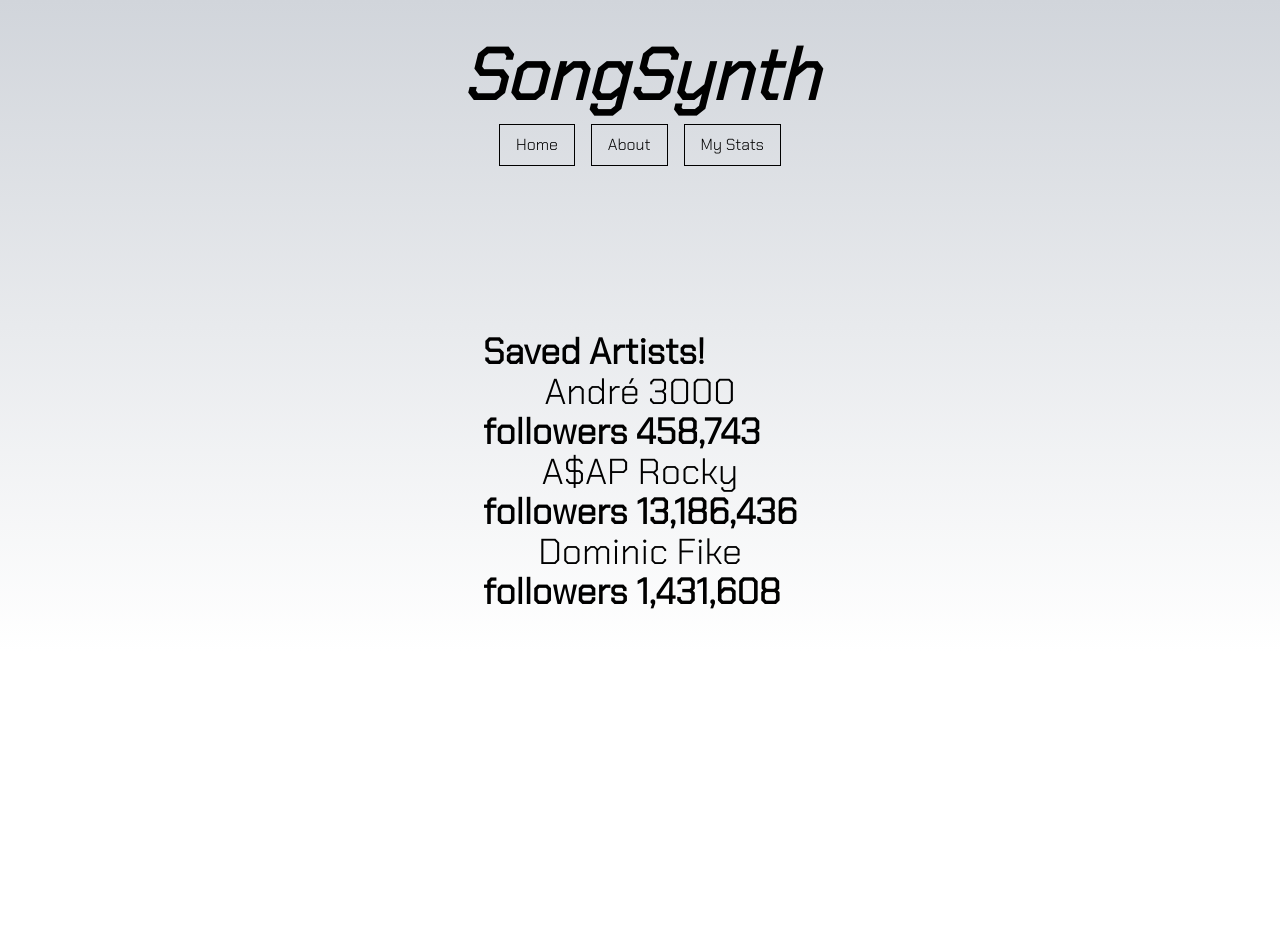
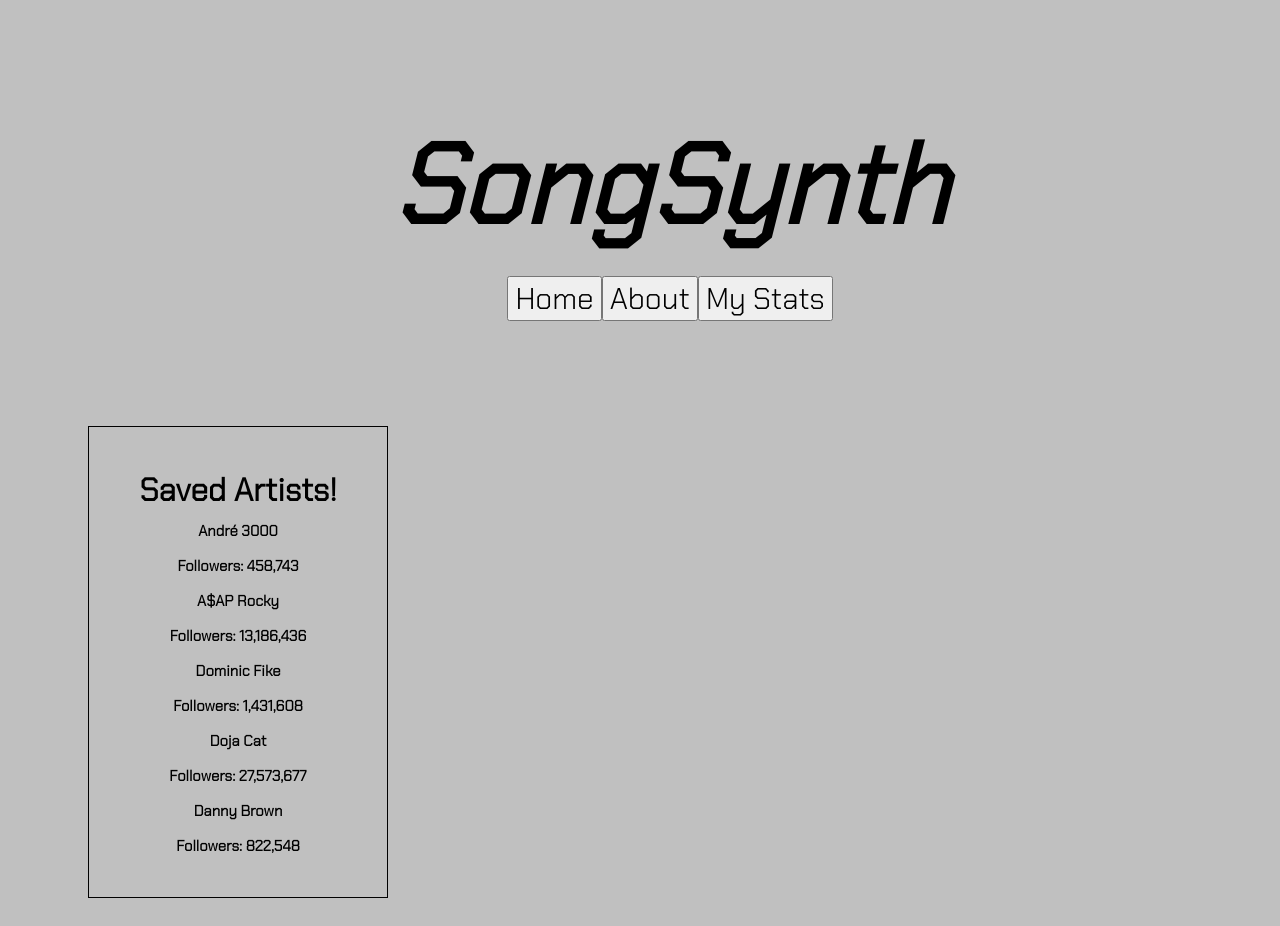
Before and after one commit to Dominik137/Song-Synth-React-Project, a React (Vite) app: page /my-stats in a window 1280 px wide. Before the commit the page ends 800 px from the top, so only its background shows below. Built offline with nearby package versions, Linux system fonts and the light colour scheme; data requests are answered from the project's data file.

Commit message:
changed css

```diff
--- a/db.json
+++ b/db.json
@@ -29,6 +29,26 @@
       },
       "followers": 1431608,
       "id": 6
+    },
+    {
+      "name": "Doja Cat",
+      "image": {
+        "height": 640,
+        "url": "https://i.scdn.co/image/ab6761610000e5eb7f6d6cac38d494e87692af99",
+        "width": 640
+      },
+      "followers": 27573677,
+      "id": 7
+    },
+    {
+      "name": "Danny Brown",
+      "image": {
+        "height": 640,
+        "url": "https://i.scdn.co/image/ab6761610000e5eb196db1757e46efbecd7314c6",
+        "width": 640
+      },
+      "followers": 822548,
+      "id": 8
     }
   ]
 }
--- a/src/App.jsx
+++ b/src/App.jsx
@@ -10,7 +10,7 @@ function App() {
 
  return (
     <>
-    <div className='bg-gradient-to-b from-gray-300 to-transparent p-10 p-full grid gap-3 grid-cols-3 grid-rows-2 '>
+    <div className='container'>
      <BrowserRouter>
       <Header />
       <Routes>
--- a/src/CSS/App.css
+++ b/src/CSS/App.css
@@ -0,0 +1,63 @@
+.button{
+    font-family: 'Chakra Petch', sans-serif;
+    position: relative;
+    bottom: 80px;
+    font-size: 30px;
+    text-decoration: none;
+}
+
+.button:hover{
+    background-color: #4CAF50; /* change the background color */
+    color: white;
+    cursor: pointer;
+}
+
+.saveButton{
+    font-family: 'Chakra Petch', sans-serif;
+    position: relative;
+    bottom: 10px;
+    font-size: 25px;
+    text-decoration: none;
+}
+.saveButton:hover{
+    background-color: #4CAF50; /* change the background color */
+    color: white;
+    cursor: pointer;
+}
+
+.anchor{
+    text-decoration: none;
+    color: black;
+}
+
+.myStatsText{
+    font-family: 'Chakra Petch', sans-serif;
+    position: relative;
+
+    font-size: 15px;
+    text-decoration: none;
+
+}
+
+.artistSearch{
+    margin-bottom: 20px;
+}
+
+.logoutLogin{
+    position: relative;
+    left: 425px;
+    font-size: 40px;
+}
+.searchArtistCont{
+    position: relative;
+    left: 425px;
+}
+
+.reulstsCont{
+    position: relative;
+    left: 425px;
+}
+
+.playlistsCont{
+    position: relative;
+}
--- a/src/CSS/index.css
+++ b/src/CSS/index.css
@@ -1,3 +1,37 @@
-@tailwind base;
-@tailwind components;
-@tailwind utilities;
+.container{
+    display: grid;
+    grid-template-rows: auto; /* Automatically adjust the height of the header */
+    grid-template-columns: 300px 1fr 300px; /* Three columns, adjust as needed */
+    gap: 10px; /* Adjust the gap between columns */
+    padding: 20px;
+    margin-left: 60px;
+}
+
+.header {
+    grid-column: 1 / -1; /* Header spans across all columns */
+    padding: 10px;
+    text-align: center;
+    font-size: 56px;
+    font-family: Chakra Petch;
+    font-weight: bold,;
+    font-style: italic;
+  }
+
+    .column {
+    border: 1px solid black;
+    padding: 20px;
+    text-align: center;
+
+  }
+
+  .middleColumn {
+    border: 1px solid black;
+    padding: 20px;
+    text-align: center;
+  }
+
+body {
+    background: silver;
+    text-align: center;
+    font-family: Chakra Petch;
+  }
--- a/src/Components/About.jsx
+++ b/src/Components/About.jsx
@@ -5,8 +5,8 @@ function About(){
 
 
     return(
-        <div className="">
-            <h1 className="font-body  text-center relative top-12 text-2xl mt-12">Welcome to SongSynth! At SongSynth we wanted to give users the
+        <div className="middleColumn">
+            <h1 className="">Welcome to SongSynth! At SongSynth we wanted to give users the
             ability to access data connected to their Spotify account. We wanted to be able to provide a unique set of
             data to access from a user's account and the ability to store that data locally!
  </h1>
--- a/src/Components/Header.jsx
+++ b/src/Components/Header.jsx
@@ -7,22 +7,14 @@ function Header(){
     const navigate = useNavigate()
     return (
         <>
-        <div></div>
-        <div className="">
-        <div className="font-body place-items-center text-center ">
-          <h1 onClick={() => { navigate('/') }} className="font-bold text-7xl italic text-center">SongSynth</h1>
+        <div className="header">
+          <h1 onClick={() => { navigate('/') }} className="">SongSynth</h1>
           <div className="space-x-4">
-            <button onClick={() => { navigate('/') }} className=" text-1.8xl relative top-3
-                 bg-transparent hover:bg-green-600 hover:text-black py-2 px-4 border border-black hover:border-transparent">Home</button>
-            <button onClick={() => { navigate('/about') }} className="text-1.8xl relative top-3
-                 bg-transparent hover:bg-green-600 hover:text-black py-2 px-4 border border-black hover:border-transparent">About</button>
-            <button onClick={() => { navigate('/my-stats') }} className="text-1.8xl relative top-3
-                 bg-transparent hover:bg-green-600 hover:text-black py-2 px-4 border border-black hover:border-transparent">My Stats</button>
+            <button onClick={() => { navigate('/') }} className="button">Home</button>
+            <button onClick={() => { navigate('/about') }} className="button">About</button>
+            <button onClick={() => { navigate('/my-stats') }} className="button">My Stats</button>
           </div>
         </div>
-        </div>
-        <div></div>
-        <div></div>
         </>
       );
 }
--- a/src/Components/MyStats.jsx
+++ b/src/Components/MyStats.jsx
@@ -15,8 +15,8 @@ function MyStats(){
 
     const mapSavedArtists = savedArtists.map((item)=>{
         return(<div>
-            <h1 className="font-normal text-md text-center">{item.name}</h1>
-            <p>followers {item.followers.toLocaleString()}</p>
+            <h1 className="myStatsText">{item.name}</h1>
+            <p className="myStatsText">Followers: {item.followers.toLocaleString()}</p>
             {/* <img>{item.image.url}</img> */}
 
         </div>)
@@ -25,8 +25,8 @@ function MyStats(){
 
 
     return(
-        <div className=" flex justify-center items-center">
-            <h1 className="font-body font-bold text-4xl ">
+        <div className="column">
+            <h1 className="">
                 Saved Artists!
                 {mapSavedArtists}
             </h1>
--- a/src/Components/PlaylistCard.jsx
+++ b/src/Components/PlaylistCard.jsx
@@ -8,7 +8,9 @@ console.log(data.items)
        <>
        <div>
         {data.items?.map((item)=>{
-           return( <p>{item.name}</p>)
+           return( <>
+           <p>{item.name}</p>
+           </>)
         })}
        </div>
        </>
--- a/src/Components/SpotifyGetPlaylists.jsx
+++ b/src/Components/SpotifyGetPlaylists.jsx
@@ -28,8 +28,8 @@ const SpotifyGetPlaylists = () => {
     }
 
     return(
-        <div className="">
-        <button onClick={hadleGetPlaylist} className="font-body ">Show your Playlist</button>
+        <div className="playlistsCont">
+        <button onClick={hadleGetPlaylist} className="button">Show your Playlist</button>
         <PlaylistCard data={data}/>
         </div>
     )
--- a/src/Components/SpotifyLogin.jsx
+++ b/src/Components/SpotifyLogin.jsx
@@ -56,7 +56,7 @@ function SpotifyLogin(){
                 const artistMap =  data.artists.items.map(artist => (
                 <>
                 <div></div>
-                <div key={artist.id}>
+                <div className="reulstsCont" key={artist.id}>
                     {artist.images.length ? <img width={"100px"} src={artist.images[0].url} alt=""/> : <div>No Image</div>}
                     <h1>{artist.name}</h1>
                     <h2 className="font-body mb-4">Followers: {artist.followers.total.toLocaleString()}</h2>
@@ -73,55 +73,39 @@ function SpotifyLogin(){
                             })
                              })
 
-                        }} className="text-xs relative bottom-2 left-3
-                 bg-transparent hover:bg-green-600 hover:text-black py-2 px-4 border border-black hover:border-transparent">Save</button>
+                        }} className="saveButton">Save</button>
                 </div>
                 </>
-
-    //     function addPlant(newPlant){
-    // fetch('http://localhost:6001/plants',{
-    //   method:"POST",
-    //   headers:{
-    //     'Content-Type': 'application/json'
-    //   },
-    //   body: JSON.stringify(newPlant)
-
-    // })
-
-
             ))
             setPeps(artistMap)
             setArtists(data.artists.items)
         }
 
-
     return(
         <>
-        <div className="font-body place-items-center ">
+        <div className="">
            <header className="">
-           {!token ?
-            <button className="font-body text-3xl relative top-12
-            bg-transparent hover:bg-green-600 hover:text-black py-2 px-4 border border-black hover:border-transparent "  >
-                <a
+           <div className="logoutLogin">{!token ?
+            <button className="button"  >
+                <a className="anchor"
            href={`${authEndpoint}?client_id=${clientId}&redirect_uri=${redirectURI}&response_type=${respType}`}>Login to Spotify</a>
             </button>
-            : <button className="font-body text-3xl absolute top-0 right-0
-            bg-transparent hover:bg-green-600 hover:text-black py-2 px-4 border border-black hover:border-transparent "
+            : <button className="button"
             onClick={logout}>Logout</button>}
-
+            </div>
+                <div className="searchArtistCont">
                 {token ?
-                    <form className=" text-center relative top-12 pb-4 " onSubmit={searchArtists}>
-                    <h1 className="font-body text-3xl ">Search Artists!</h1>
-                        <input className="border border-black bg-white focus:outline-none relative left-8" type="text" onChange={e => setSearchKey(e.target.value)}/>
-                        <button className="font-body text-xs relative top-0 left-12
-            bg-transparent hover:bg-green-600 hover:text-black py-2 px-4 border border-black hover:border-transparent"  type={"submit"} >Search
+                    <form className="" onSubmit={searchArtists}>
+                    <h1 className="">Search Artists!</h1>
+                        <input className="artistSearch" type="text" onChange={e => setSearchKey(e.target.value)}/>
+                        <button className=""  type={"submit"} >Search
                         </button>
                     </form>
 
                     : <h2 ></h2>
                 }
-
-               <div className="flex flex-col items-center relative top-10 mt-12">{peps}</div>
+                    </div>
+               <div className="">{peps}</div>
                {token ? <SpotifyGetPlaylists /> : ""}
 
             </header>
--- a/tailwind.config.js
+++ /dev/null
@@ -1,15 +0,0 @@
-/** @type {import('tailwindcss').Config} */
-export default {
-  content: [
-    "./index.html",
-    "./src/**/*.{js,ts,jsx,tsx}",
-  ],
-  theme: {
-    fontFamily:{
-      'display': [],
-      "body": ["Chakra Petch", 'sans-serif']
-    },
-    extend: {},
-  },
-  plugins: [],
-}
```
